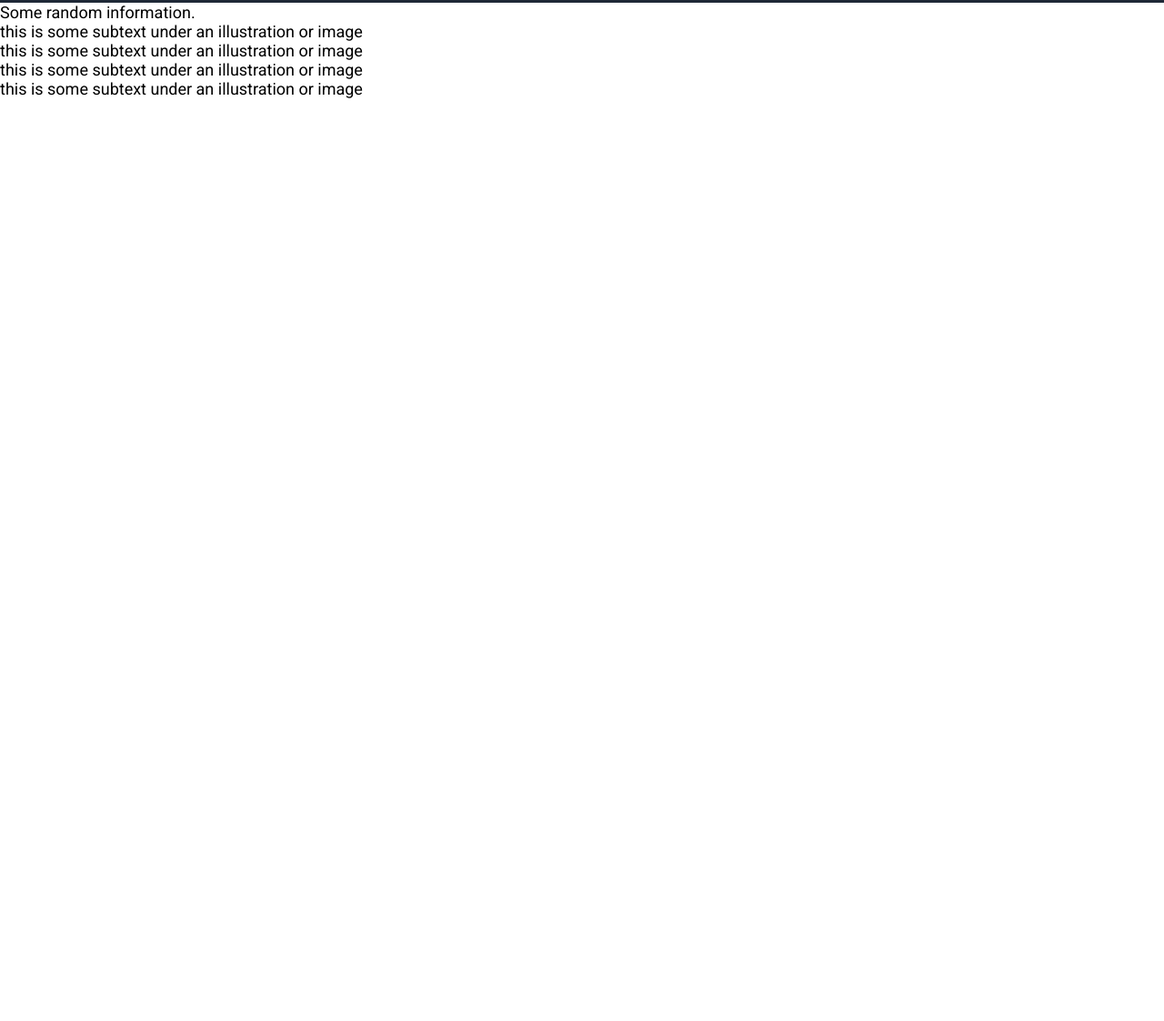
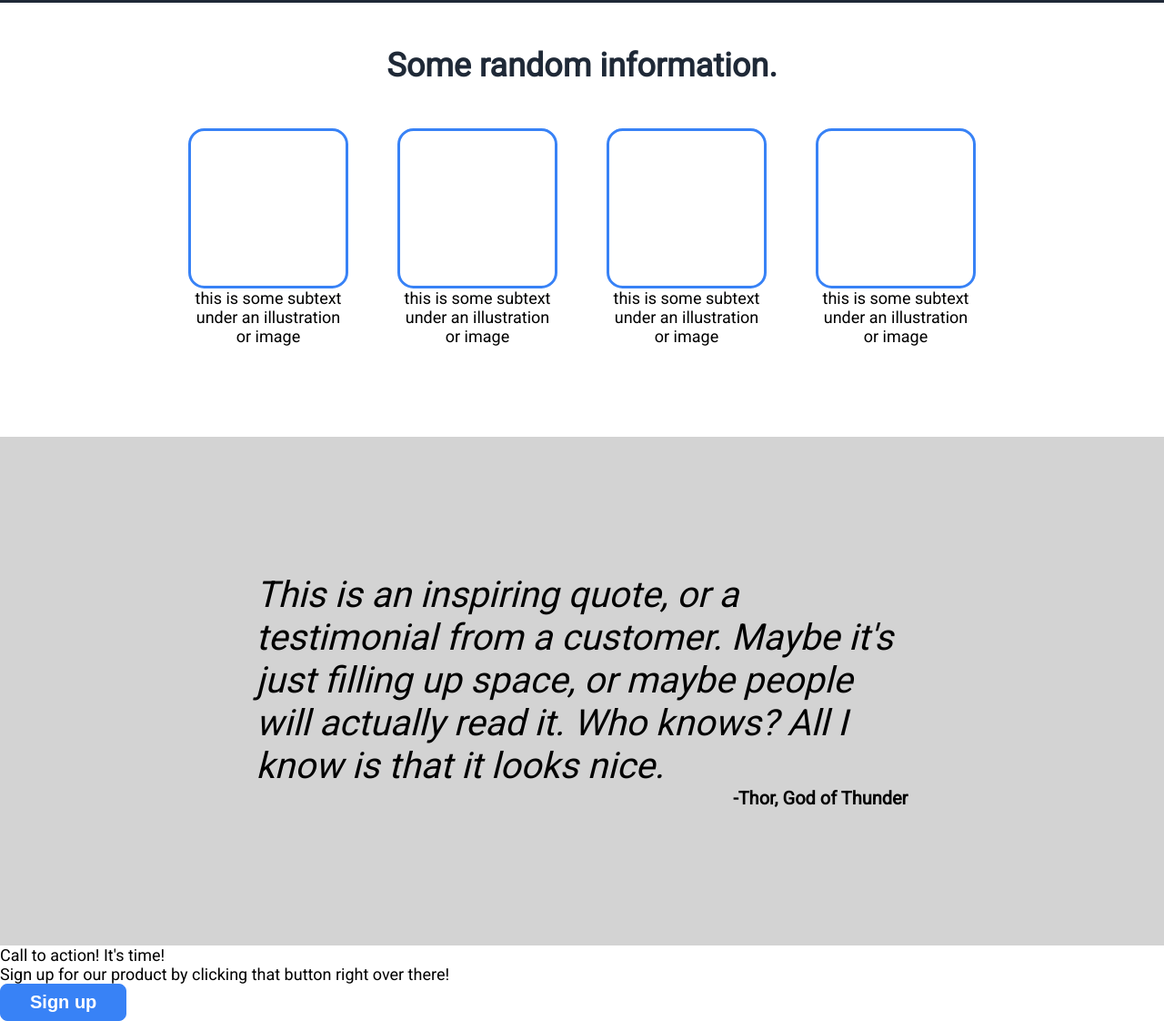
Before and after one commit to pedropz/landing-page, a plain HTML site: page index.html in a window 1280 px wide. Shown: the part 485-1607 px from the top of the page at 91% size. Before the commit the page ends 800 px from the top, so only its background shows below. Drawn offline with Linux system fonts and the light colour scheme.

Commit message:
Finish information and quote sections

```diff
--- a/index.html
+++ b/index.html
@@ -37,10 +37,41 @@
                 Some random information.
             </div>
             <div class="info-boxes">
-                <div class="box">this is some subtext under an illustration or image</div>
-                <div class="box">this is some subtext under an illustration or image</div>
-                <div class="box">this is some subtext under an illustration or image</div>
-                <div class="box">this is some subtext under an illustration or image</div>
+                <div class="box">
+                    <div class="img"></div>
+                    this is some subtext under an illustration or image
+                </div>
+                <div class="box">
+                    <div class="img"></div>
+                    this is some subtext under an illustration or image
+                </div>
+                <div class="box">
+                    <div class="img"></div>
+                    this is some subtext under an illustration or image
+                </div>
+                <div class="box">
+                    <div class="img"></div>
+                    this is some subtext under an illustration or image
+                </div>
+            </div>
+        </div>
+        <div class="quote-block">
+            <div class="quote-text">
+            This is an inspiring quote, or a testimonial from a customer. Maybe it's just filling up space, or maybe people will actually read it. Who knows? All I know is that it looks nice.
+            </div>
+            <div class="quote-author">-Thor, God of Thunder</div>
+        </div>
+        <div class="call-to-action">
+            <div class="cta-left">
+                <div class="cta-title">
+                    Call to action! It's time!
+                </div>
+                <div class="cta-text">
+                    Sign up for our product by clicking that button right over there!
+                </div>
+            </div>
+            <div class="cta-right">
+                <button>Sign up</button>
             </div>
         </div>
     </body>
--- a/style.css
+++ b/style.css
@@ -88,3 +88,61 @@ button {
     margin-left: auto;
     min-width: 50%;
 }
+
+.information {
+    padding: 0 18%;
+    padding-bottom:100px;
+}
+
+.info-text {
+    display: flex;
+    justify-content: center;
+    margin: 48px 0;
+    font-weight: 900;
+    font-size:36px;
+    color:#1F2937;
+}
+
+.info-boxes {
+    display: flex;
+    justify-content: center;
+    gap: 60px;
+}
+
+.box {
+    display: flex;
+    flex-direction: column;
+    align-items: center;
+    text-align: center;
+    width: 170px;
+}
+
+.img {
+    color:white;
+    width: 170px;
+    height: 170px;
+    border-radius: 10%;
+    border: 3px solid #3882F6;
+}
+
+.quote-block {
+    background-color: lightgray;
+    flex:display;
+    flex-direction: column;
+    padding: 150px 22%;
+}
+
+.quote-text {
+    font-size: 40px;
+    font-style: italic;
+    font-weight: 100;
+    display: flex;
+    justify-content: center;
+}
+
+.quote-author {
+    font-size: 20px;
+    font-weight: 900;
+    display: flex;
+    justify-content: flex-end;
+}
```
